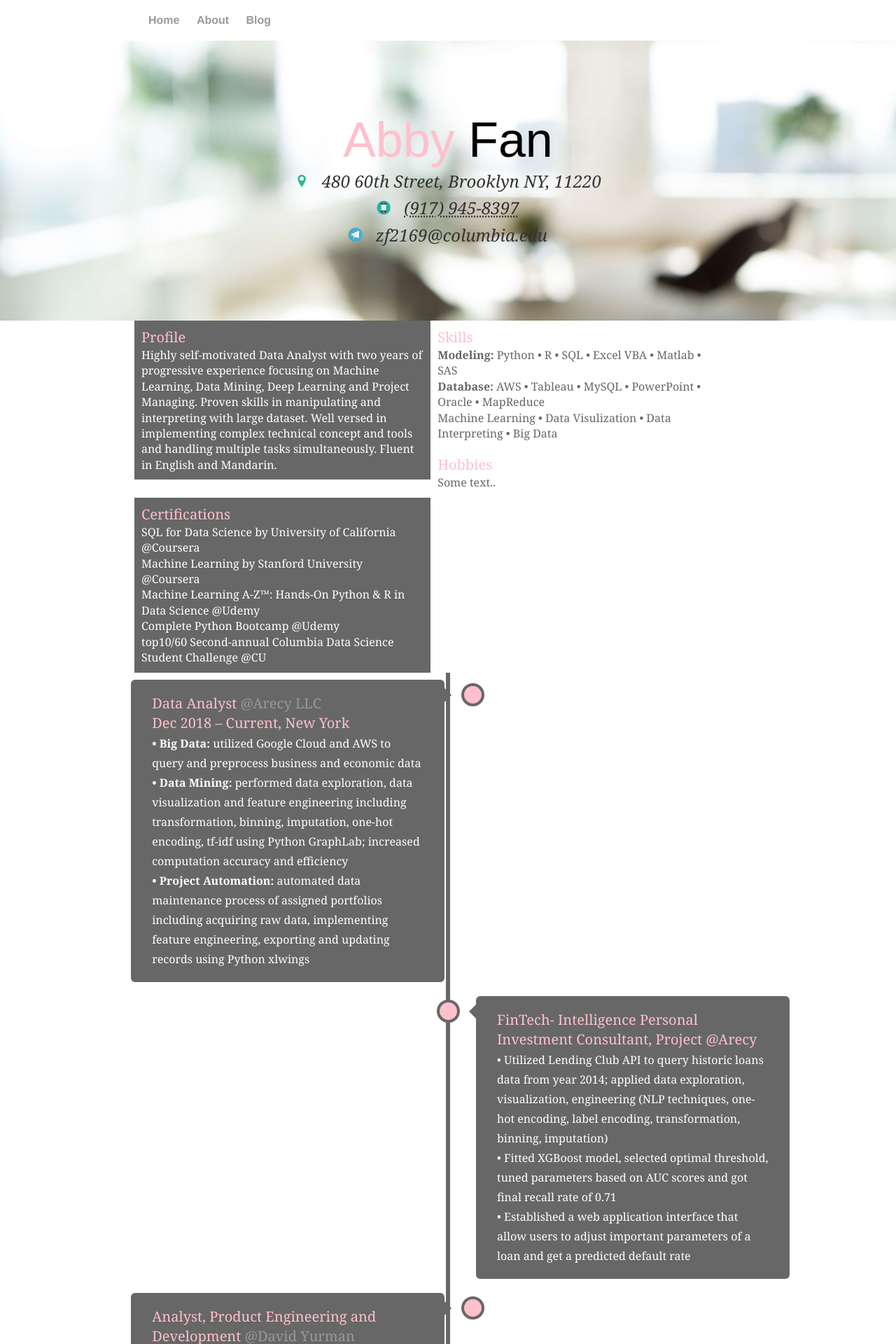
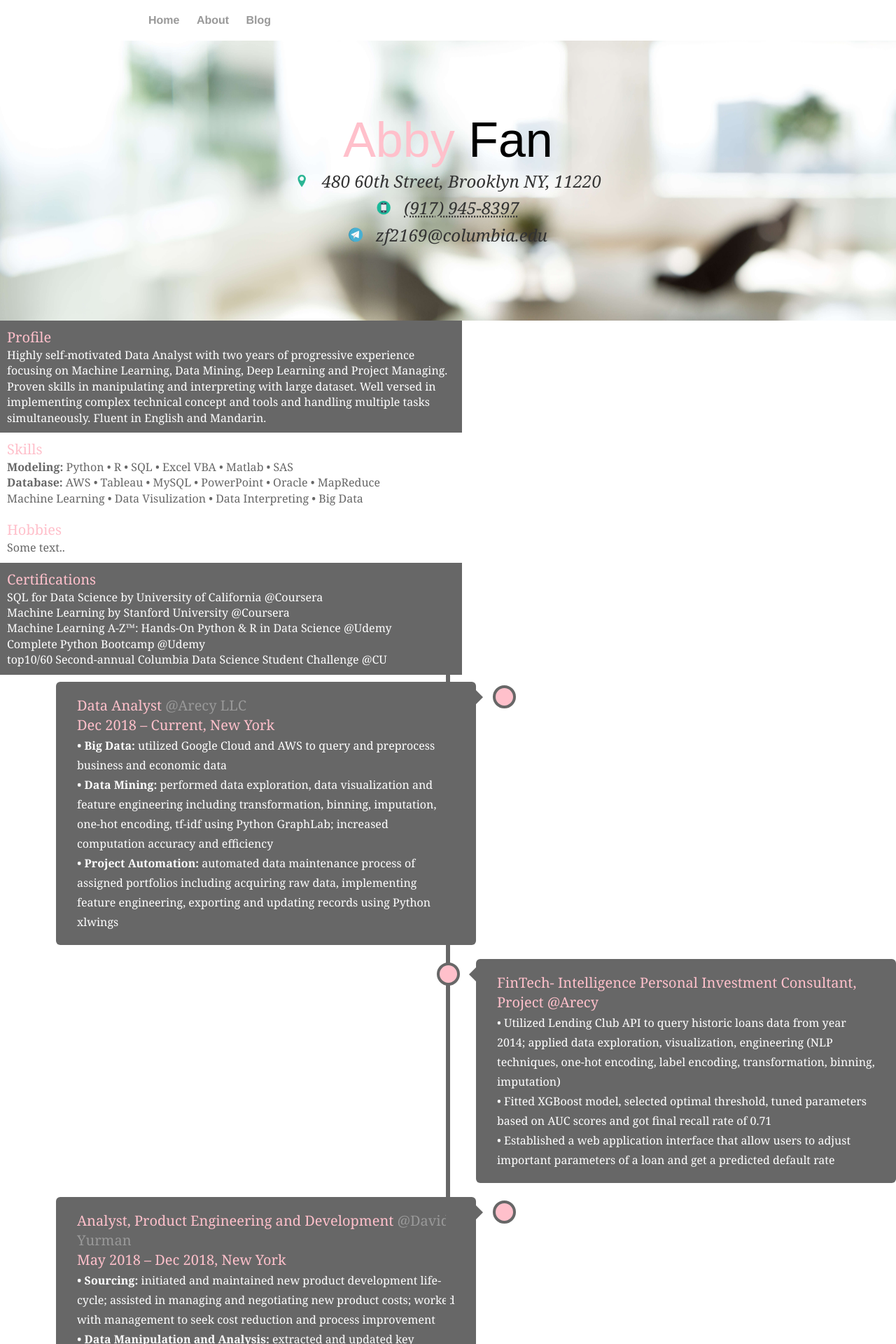
Before and after one commit to zf2169/zf2169.github.io, a Jekyll site: the page built from cv/index.html, in a window 1280 px wide. Shown: the top 1920 px of the page at 70% size. Built offline with Jekyll 4.4.1, drawn with Linux system fonts in a browser that asks for light colours.

Commit message:
Update main.css

```diff
--- a/css/main.css
+++ b/css/main.css
@@ -62,7 +62,7 @@ img.avatar { margin-bottom: 30px; margin-right: 10px;}
 .maintext .post { font-size: 20px; font-family: "Times New Roman", 'Times', 'Serif'; line-height: 1.4em; }
 
 /*CV*/
-.cv { width: 70%; margin: 0 auto; }
+.cv { width: 100%; margin: 0 auto; }
 .cv-image { background-image: url("/img/cv_bg.jpeg"); background-color: #cccccc; height: 400px; background-position: center;
     background-repeat: no-repeat; background-size: cover; position: relative; }
 .cv-text { text-align: center; position: absolute; top: 50%; left: 50%; transform: translate(-50%, -50%); }
@@ -73,7 +73,7 @@ cv-content { font-size: 16px; font-family: 'Merriweather', Georgia, Times; line-
 /* Create two equal columns that floats next to each other */
 .cv .column {
   float: left;
-  width: 45%;
+  width: 50%;
   padding: 10px;
 }
 
@@ -128,7 +128,7 @@ cv-content { font-size: 16px; font-family: 'Merriweather', Georgia, Times; line-
 
 /* Place the container to the left */
 .left {
-  left: -5%;
+  left: 0%;
 }
 
 /* Place the container to the right */
```
